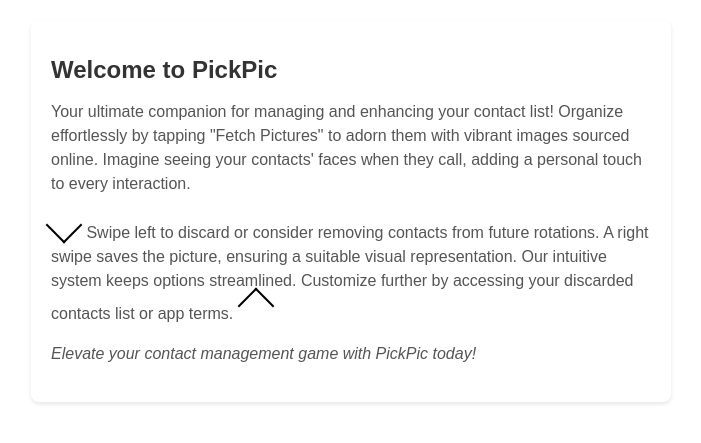
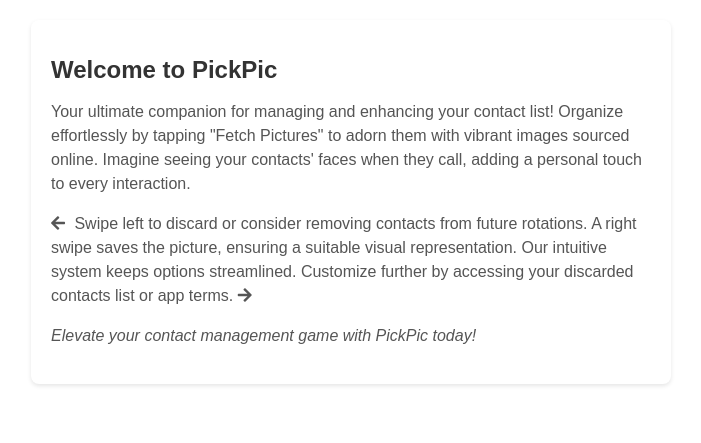
Before and after one commit to inUtil-Labs/inutil-labs.github.io, a Jekyll site: the page pages/pphome.html, which Jekyll copies as it is, in a window 1280 px wide. Shown: the top 443 px of the page, without its empty margins (289-990 px from the left). Built offline with Jekyll 4.4.1, drawn with Linux system fonts in a browser that asks for light colours.

Commit message:
Update pphome.html

```diff
--- a/pages/pphome.html
+++ b/pages/pphome.html
@@ -4,6 +4,7 @@
 <meta charset="UTF-8">
 <meta name="viewport" content="width=device-width, initial-scale=1.0">
 <title>Welcome to PickPic</title>
+<link rel="stylesheet" href="https://cdnjs.cloudflare.com/ajax/libs/font-awesome/5.15.4/css/all.min.css">
 <style>
   body {
     font-family: Arial, sans-serif;
@@ -30,27 +31,9 @@
   em {
     font-style: italic;
   }
-  .arrow-left {
-    position: relative;
-    display: inline-block;
-    width: 20px;
-    height: 20px;
+  .fa-arrow-left,
+  .fa-arrow-right {
     margin-right: 5px;
-    transform: rotate(45deg);
-    border: solid black;
-    border-width: 0 2px 2px 0;
-    padding: 2px;
-  }
-  .arrow-right {
-    position: relative;
-    display: inline-block;
-    width: 20px;
-    height: 20px;
-    margin-left: 5px;
-    transform: rotate(-135deg);
-    border: solid black;
-    border-width: 0 2px 2px 0;
-    padding: 2px;
   }
 </style>
 </head>
@@ -58,7 +41,7 @@
   <div class="container">
     <h1>Welcome to PickPic</h1>
     <p>Your ultimate companion for managing and enhancing your contact list! Organize effortlessly by tapping "Fetch Pictures" to adorn them with vibrant images sourced online. Imagine seeing your contacts' faces when they call, adding a personal touch to every interaction.</p>
-    <p><span class="arrow-left"></span> Swipe left to discard or consider removing contacts from future rotations. A right swipe saves the picture, ensuring a suitable visual representation. Our intuitive system keeps options streamlined. Customize further by accessing your discarded contacts list or app terms. <span class="arrow-right"></span></p>
+    <p><i class="fas fa-arrow-left"></i> Swipe left to discard or consider removing contacts from future rotations. A right swipe saves the picture, ensuring a suitable visual representation. Our intuitive system keeps options streamlined. Customize further by accessing your discarded contacts list or app terms. <i class="fas fa-arrow-right"></i></p>
     <p><em>Elevate your contact management game with PickPic today!</em></p>
   </div>
 </body>
```
